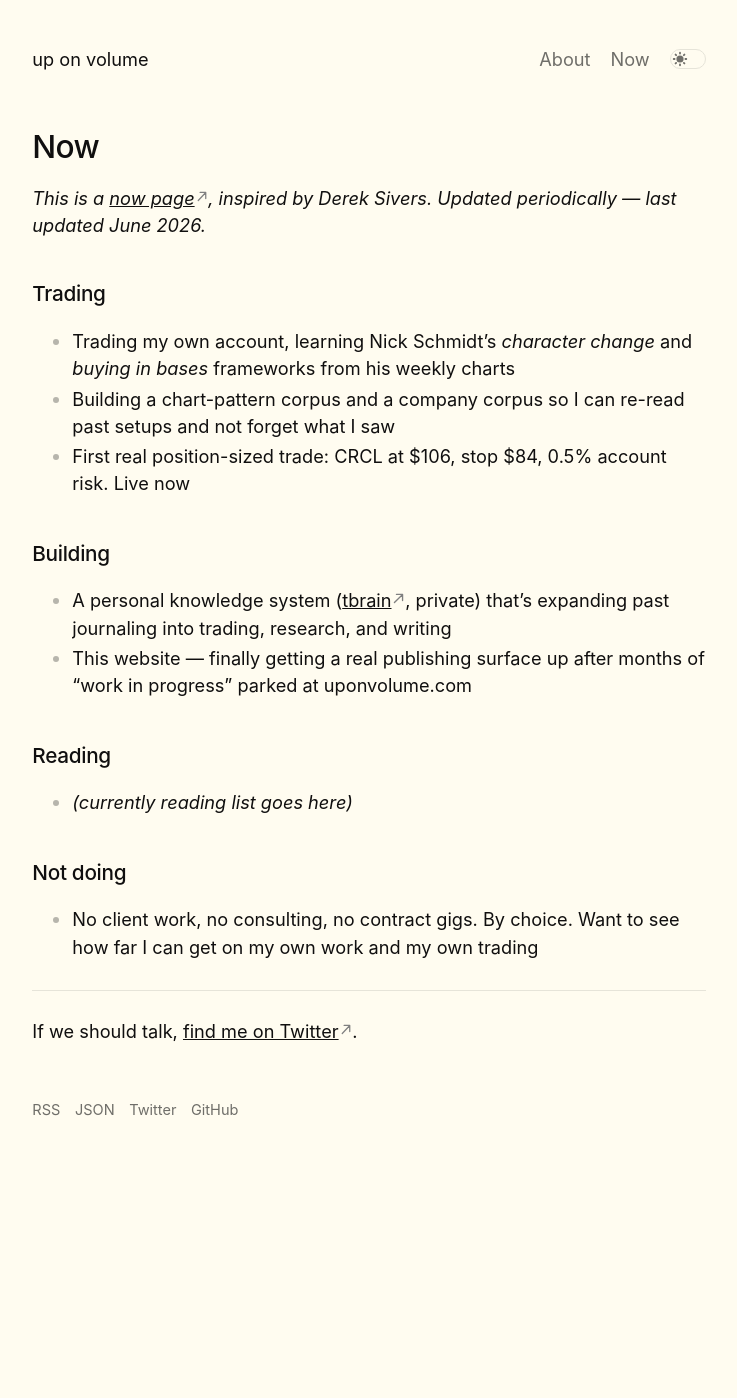
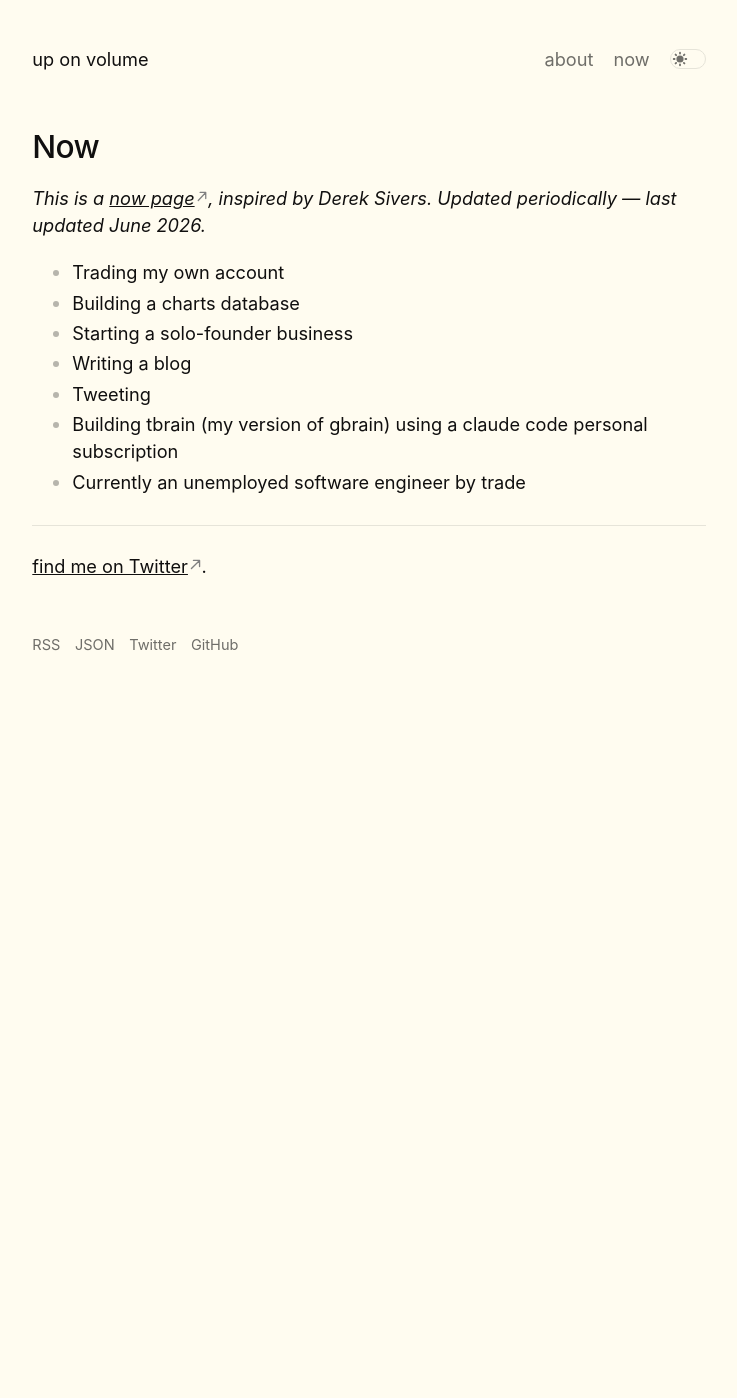
Before and after one commit to txpost/uponvolume-website, a Jekyll site: the page built from _pages/now.md, in a window 1280 px wide. Shown: the whole page, without its empty margins (271-1008 px from the left). Built offline with Jekyll 4.4.1, drawn with Linux system fonts in a browser that asks for light colours; after the commit the page ends 933 px from its top, so only the background shows below that.

Commit message:
Refresh site voice: terser about/now, @uponvolume handle, new note
Rewrite about + now pages in first-person plain voice; switch Twitter handle
to @uponvolume throughout; update metadescription. Replace the 2026-06-01
hello post with a new note, "Move the needle." Lowercase nav labels.

Co-Authored-By: Claude Opus 4.8 (1M context) <noreply@anthropic.com>

```diff
--- a/_config.yml
+++ b/_config.yml
@@ -1,11 +1,11 @@
 name:                Trevor
 title:               up on volume
 author:              Trevor
-twitter:             UpOnVolume
+twitter:             uponvolume
 domain:              uponvolume.com
 url:                 https://uponvolume.com
 include:             ['_pages']
-metadescription:     "Trader notes and writing by Trevor."
+metadescription:     "notes to self about how to learn how to make money in stocks, building a solo-founder business, and other things I find interesting"
 
 # baseurl is empty when the site is served at the apex domain (uponvolume.com).
 baseurl:             ''
--- a/_includes/nav.html
+++ b/_includes/nav.html
@@ -1,12 +1,14 @@
 <div class="header flex align-center">
   <span class="flex-grow">
-    <a class="internal-link plain" href="{{ site.baseurl }}/">{{ site.title }}</a>
+    <a class="internal-link plain" href="{{ site.baseurl }}/"
+      >{{ site.title }}</a
+    >
   </span>
   <span class="flex-shrink ssr">
-    <a href="{{ site.baseurl }}/about" class="muted plain">About</a>
+    <a href="{{ site.baseurl }}/about" class="muted plain">about</a>
   </span>
   <span class="flex-shrink ssr">
-    <a href="{{ site.baseurl }}/now" class="muted plain">Now</a>
+    <a href="{{ site.baseurl }}/now" class="muted plain">now</a>
   </span>
   <span id="theme-toggle" title="Toggle dark mode">
     <div class="theme-toggle-slide"></div>
--- a/_pages/now.md
+++ b/_pages/now.md
@@ -8,25 +8,14 @@ description: What I'm focused on right now.
 
 *This is a [now page](https://nownownow.com/about), inspired by Derek Sivers. Updated periodically — last updated June 2026.*
 
-## Trading
-
-- Trading my own account, learning Nick Schmidt's *character change* and *buying in bases* frameworks from his weekly charts
-- Building a chart-pattern corpus and a company corpus so I can re-read past setups and not forget what I saw
-- First real position-sized trade: CRCL at $106, stop $84, 0.5% account risk. Live now
-
-## Building
-
-- A personal knowledge system ([tbrain](https://github.com/txpost/tbrain), private) that's expanding past journaling into trading, research, and writing
-- This website — finally getting a real publishing surface up after months of "work in progress" parked at uponvolume.com
-
-## Reading
-
-- *(currently reading list goes here)*
-
-## Not doing
-
-- No client work, no consulting, no contract gigs. By choice. Want to see how far I can get on my own work and my own trading
+- Trading my own account
+- Building a charts database
+- Starting a solo-founder business
+- Writing a blog
+- Tweeting
+- Building tbrain (my version of gbrain) using a claude code personal subscription
+- Currently an unemployed software engineer by trade
 
 ---
 
-If we should talk, [find me on Twitter](https://twitter.com/txp0st).
+[find me on Twitter](https://twitter.com/uponvolume).
```
Also changed, not shown: _notes/2026-06-01-hello.md (deleted, +0 -28 lines), _notes/2026-06-10-move-the-needle.md (added, +18 -0 lines), _pages/about.md (+9 -8 lines).
